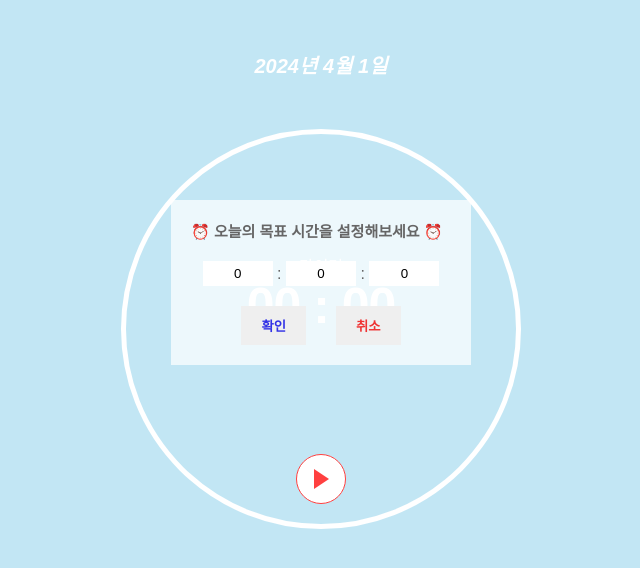
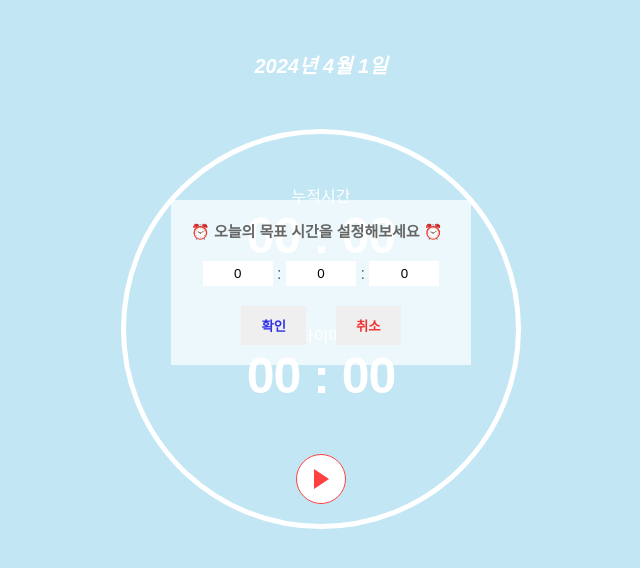
Before and after one commit to devsooki/timelog, a React (Create React App) app: page / in a window 1280 px wide. Shown: the top 568 px of the page, without its empty margins (319-959 px from the left). Built offline with nearby package versions, Linux system fonts and the light colour scheme.

Commit message:
feat: 타이머 작동시, 누적시간 적용

```diff
--- a/src/components/Timer/index.tsx
+++ b/src/components/Timer/index.tsx
@@ -3,9 +3,9 @@ import styled from 'styled-components'
 import TimeSettingModal from './TimeSettingModal';
 
 const Timer = () => {
-  // TODO: 초기 기본 설정 타이머 값 3분, 이후 시간 설정 기능 만든 후 변경 예정
+  // TODO: 시간 사용하는 곳 많아지면 상태관리 필요
   const [time, setTime] = useState<number>(0)
-  const [remainingTime, setRemainingTime] = useState<number>(time);
+  const [accumulateTime, setAccumulateTime] = useState<number>(0);
   const [timerOn, setTimerOn] = useState<boolean>(false)
 
   const [isTimeSettingModal, setIsTimeSettingModal] = useState<boolean>(true);
@@ -20,6 +20,7 @@ const Timer = () => {
     const timer = setInterval(() => {
       if (timerOn && time > 0) {
         setTime(prev => prev - 1);
+        setAccumulateTime(prev => prev + 1);
       } else if (time < 0) {
         // TODO: 10초 미만으로 남을 경우 강조 색상으로 변경
         clearInterval(timer)
@@ -33,6 +34,10 @@ const Timer = () => {
   }, [time, timerOn])
 
   const onChangeTimerOn = () => {
+    if (time === 0) {
+      setIsTimeSettingModal(!isTimeSettingModal);
+      return
+    }
     setTimerOn(!timerOn)
   }
 
@@ -40,9 +45,15 @@ const Timer = () => {
     setIsTimeSettingModal(!isTimeSettingModal)
   }
 
-  // TODO: hour도 만들지, 그냥 minute로 갈지 고민, 사용하는 곳 많으면 함수화 팔요
-  const minute = String(Math.floor(time / 60)).padStart(2, '0');
-  const second = String(Math.floor(time % 60)).padStart(2, '0');
+  const fomattedTime = (time:number) => {
+    // TODO: hour도 만들지, 그냥 minute로 갈지 고민, 사용하는 곳 많으면 함수화 팔요
+    const minute = String(Math.floor(time / 60)).padStart(2, '0');
+    const second = String(Math.floor(time % 60)).padStart(2, '0');
+
+    const fomatted = `${minute} : ${second}`
+
+    return fomatted
+  }
 
   // TODO: 설정 안하고 끈 경우, 재 설정 할 수 있는 버튼 필요
   return (
@@ -54,8 +65,12 @@ const Timer = () => {
         />
       }
       <Content>
+        <span>누적시간</span>
+        <b>{fomattedTime(accumulateTime)}</b>
+      </Content>
+      <Content>
         <span>타이머</span>
-        <b>{minute} : {second}</b>
+        <b>{fomattedTime(time)}</b>
       </Content>
 
       <TimerButton onClick={onChangeTimerOn}>
```
